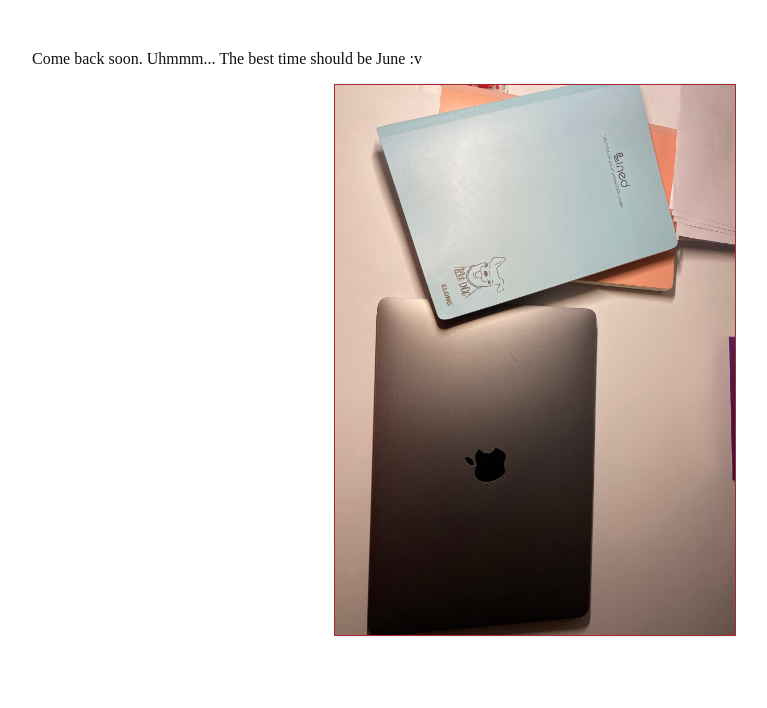
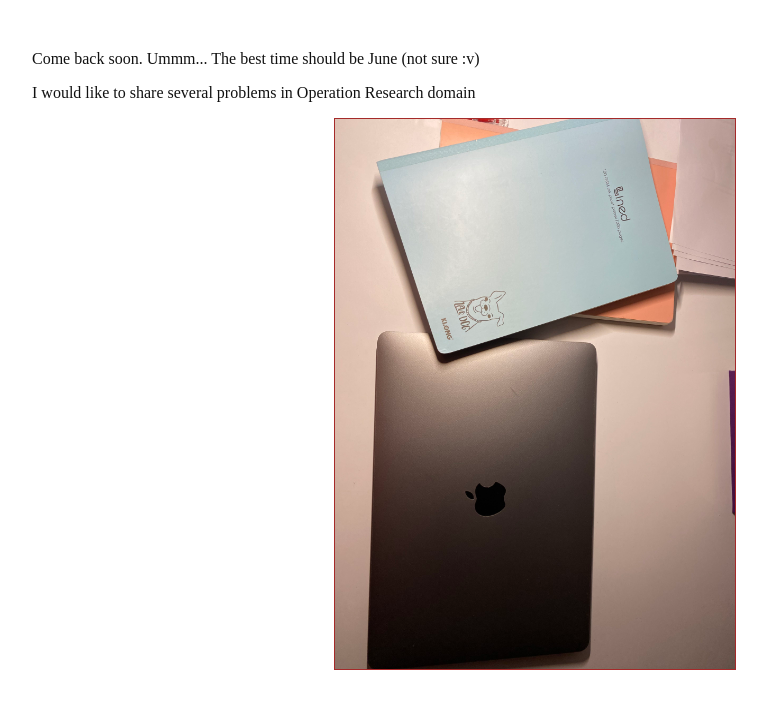
Before and after one commit to quynhpn97/nquynhdiaries, a plain HTML site: page index.html in a window 1280 px wide. Shown: the whole page, without its empty margins (118-885 px from the left). Drawn offline with nearby package versions, Linux system fonts and the light colour scheme; some packages are replaced by stand-ins of ours.

Commit message:
- update index.html

```diff
--- a/index.html
+++ b/index.html
@@ -4,7 +4,6 @@
 <title>LaTeXMathJax</title>
 <script type="text/javascript" src="latexmathjax.js"></script>
 <link rel="stylesheet" type="text/css" href="latexmathjax.css" />
-<meta name="viewport" content="width=device-width, initial-scale=1.0, maximum-scale=1.2, user-scalable=yes" />
 </head>
 <body>
 <div><pre class="LaTeX">
@@ -20,7 +19,9 @@
   \usepackage{enumitem}
   \begin{document}
 
-  Come back soon. Uhmmm... The best time should be June :v
+  Come back soon. Ummm... The best time should be June (not sure :v) \newline
+
+  I would like to share several problems in Operation Research domain
 
   <p align='center'>
   <img src="img/IMG_1022.jpg" border = 1
```
